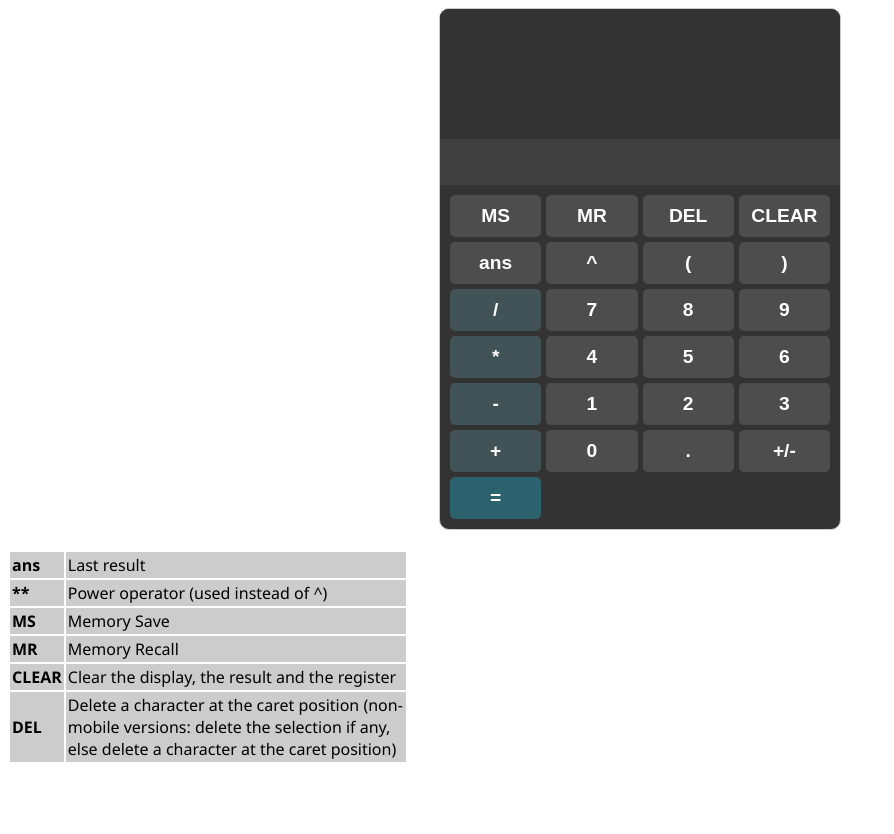
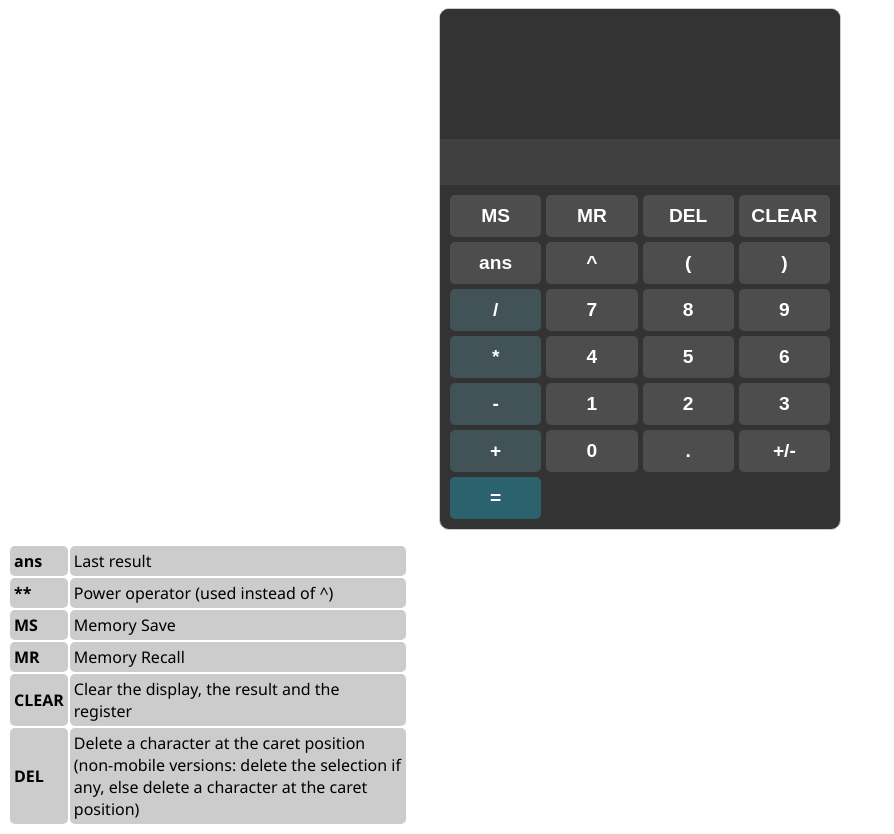
Before and after one commit to apostl87/web-calculator, a website: page index.html in a window 1280 px wide. Shown: the whole page, without its empty margins (0-894 px from the left). Before the commit the page ends 800 px from the top, so only its background shows below. Drawn offline with nearby package versions, Linux system fonts and the light colour scheme.

Commit message:
Changed manual style slightly

```diff
--- a/css/style.css
+++ b/css/style.css
@@ -141,11 +141,13 @@ body {
 
 #manual td {
     background-color: hsl(0, 0%, 80%);
-    padding: 2px;
+    padding: 4px;
+    border-radius: 5px;
 }
 
 .manual-table {
-    padding-top: 20px
+    padding-top: 14px;
+    border-radius: 10px;
 }
 
 .manual-key {
```
